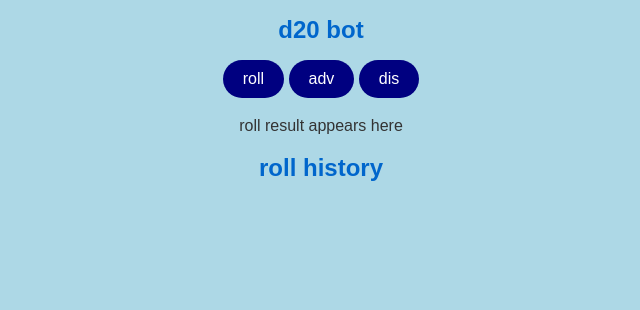
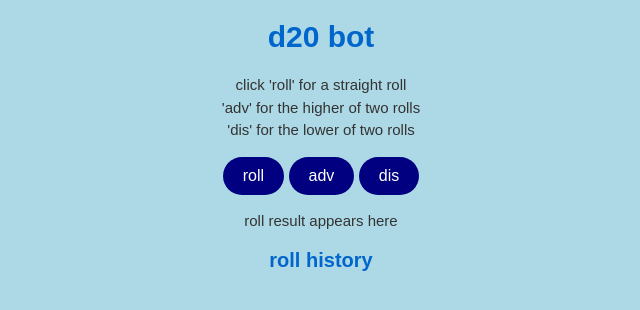
Before and after one commit to HeyItsBlinded/d20bot, a plain HTML site: page main.html in a window 1280 px wide. Shown: the whole page, without its empty margins (319-959 px from the left). Drawn offline with Linux system fonts and the light colour scheme.

Commit message:
patch notes

```diff
--- a/main.html
+++ b/main.html
@@ -8,6 +8,11 @@
 </head>
 <body>
     <h1>d20 bot</h1>
+    <p>
+        click 'roll' for a straight roll <br>
+        'adv' for the higher of two rolls <br>
+        'dis' for the lower of two rolls
+    </p>
 
     <button class="myButton" id="button1">roll</button>
     <button class="myButton" id="button2">adv</button>
@@ -17,7 +22,7 @@
 
     <!-- Display Roll History -->
     <div id="rollHistory">
-        <h1>roll history</h1>
+        <h2>roll history</h2>
         <ul id="historyList"></ul>
     </div>
 
--- a/styles.css
+++ b/styles.css
@@ -13,12 +13,17 @@ body {
 }
 
 h1 {
-    font-size: 24px;
+    font-size: 30px;
+    color: #0066cc;
+}
+
+h2 {
+    font-size: 20px;
     color: #0066cc;
 }
 
 p {
-    font-size: 16px;
+    font-size: 15px;
     line-height: 1.5;
 }
 
```
